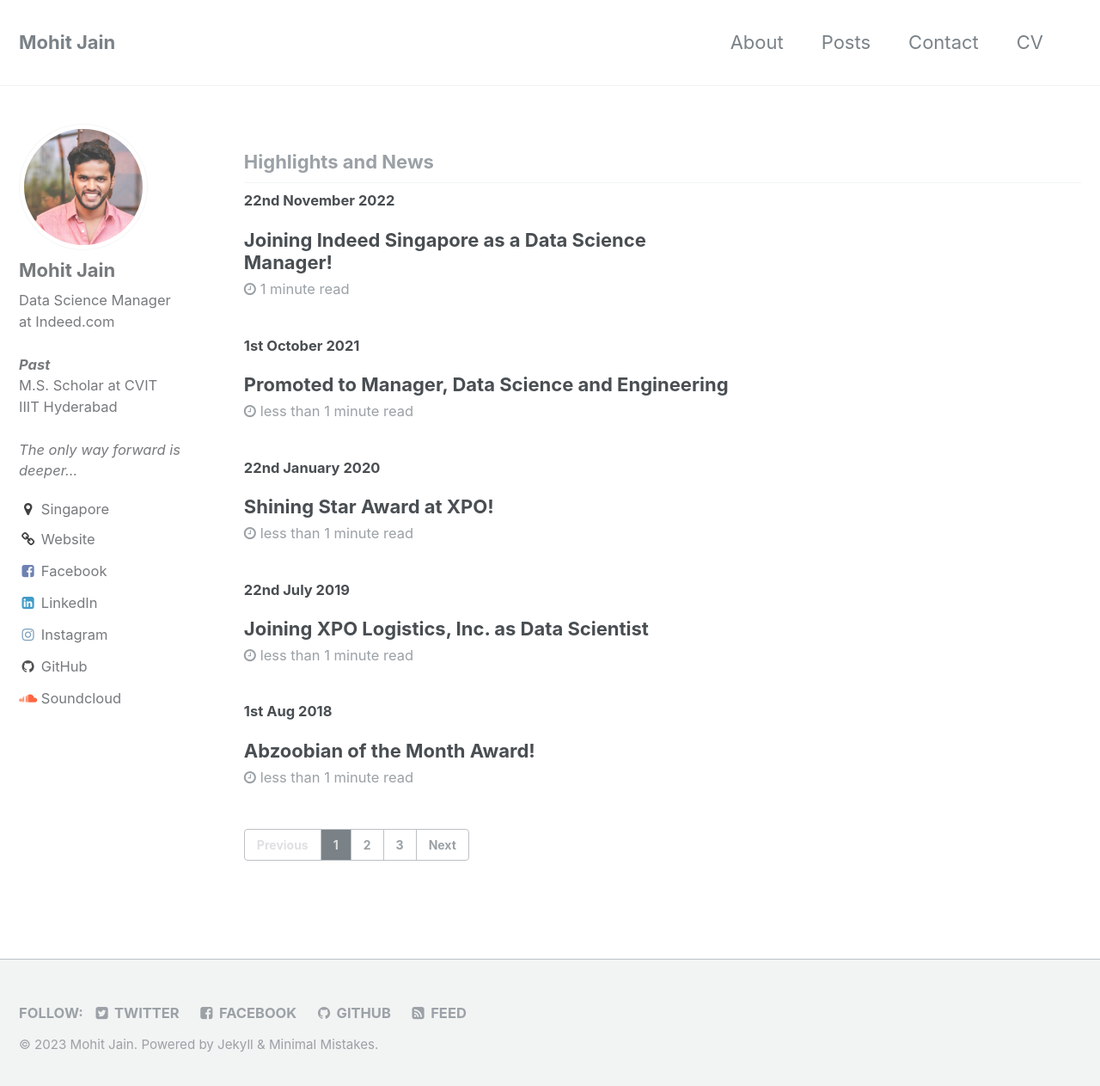
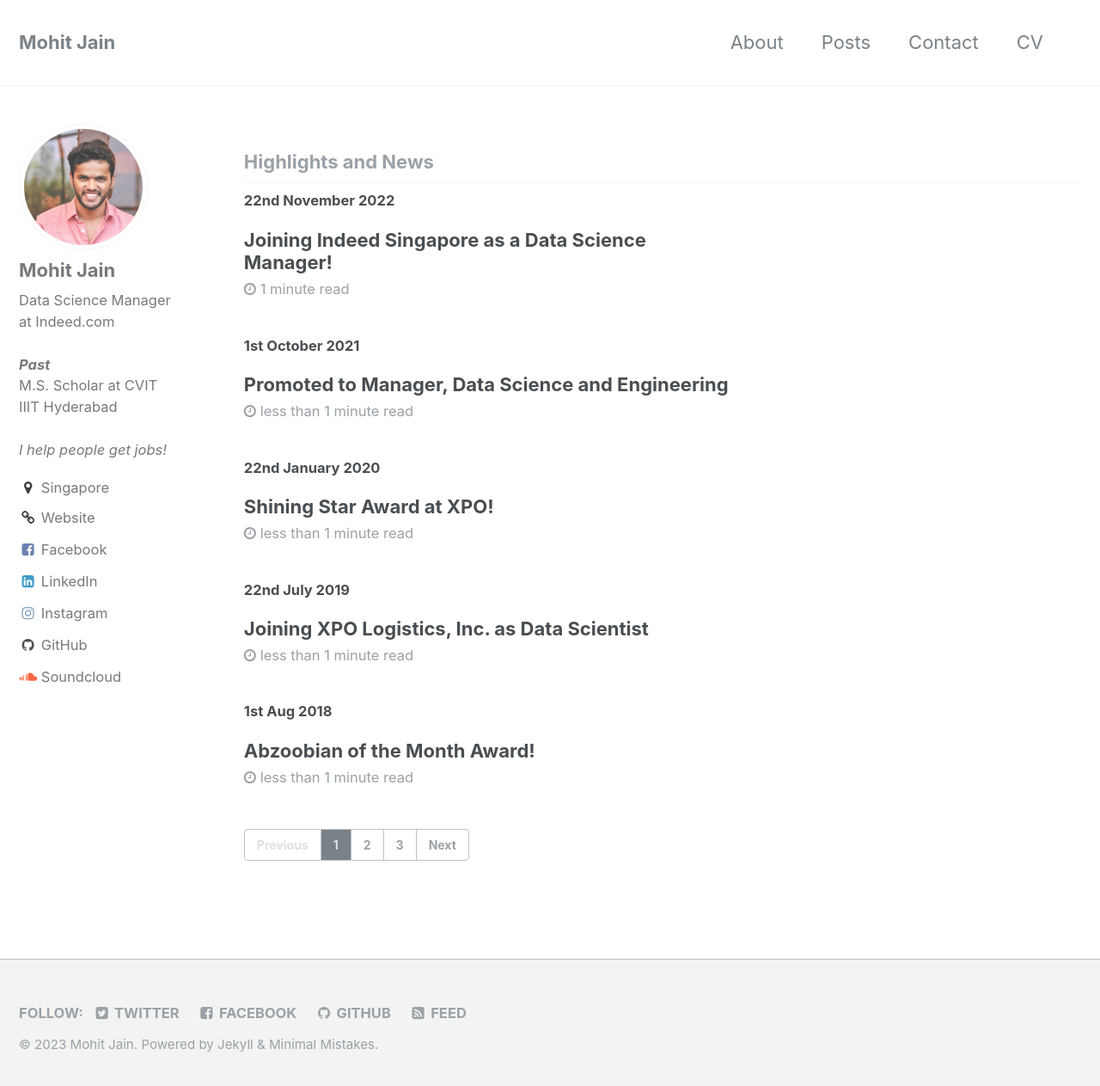
Before and after one commit to NightFury13/nightfury13.github.io, a Jekyll site: the page built from index.html, in a window 1280 px wide and 1271 px high. Shown: the top 1263 px of the window at 86% size. Built offline with Jekyll 4.4.1, drawn with Linux system fonts in a browser that asks for light colours; the list of posts is cut into pages by our own code.

Commit message:
Update _config.yml

```diff
--- a/_config.yml
+++ b/_config.yml
@@ -83,7 +83,7 @@ analytics:
 author:
   name             : "Mohit Jain"
   avatar           : "/assets/images/avatar.jpg"
-  bio              : "Data Science Manager at Indeed.com<br/><br/><b><i>Past</i></b><br/>M.S. Scholar at CVIT<br/>IIIT Hyderabad<br/><br/><i>The only way forward is deeper...</i>"
+  bio              : "Data Science Manager at Indeed.com<br/><br/><b><i>Past</i></b><br/>M.S. Scholar at CVIT<br/>IIIT Hyderabad<br/><br/><i>I help people get jobs!</i>"
   location         : "Singapore"
   email            : # ""
   uri              : "https://scholar.google.co.in/citations?user=-Gi3nP4AAAAJ&hl=en"
```
